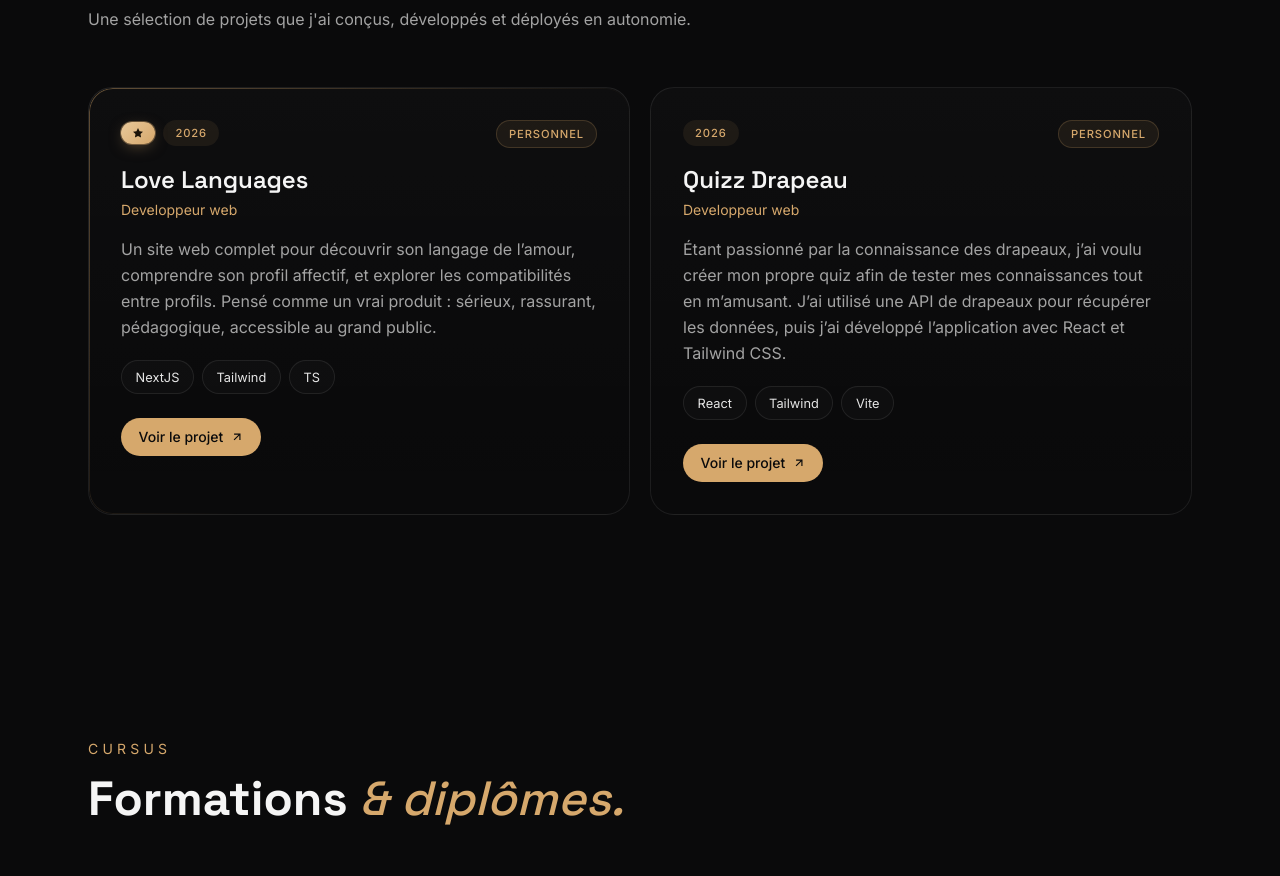
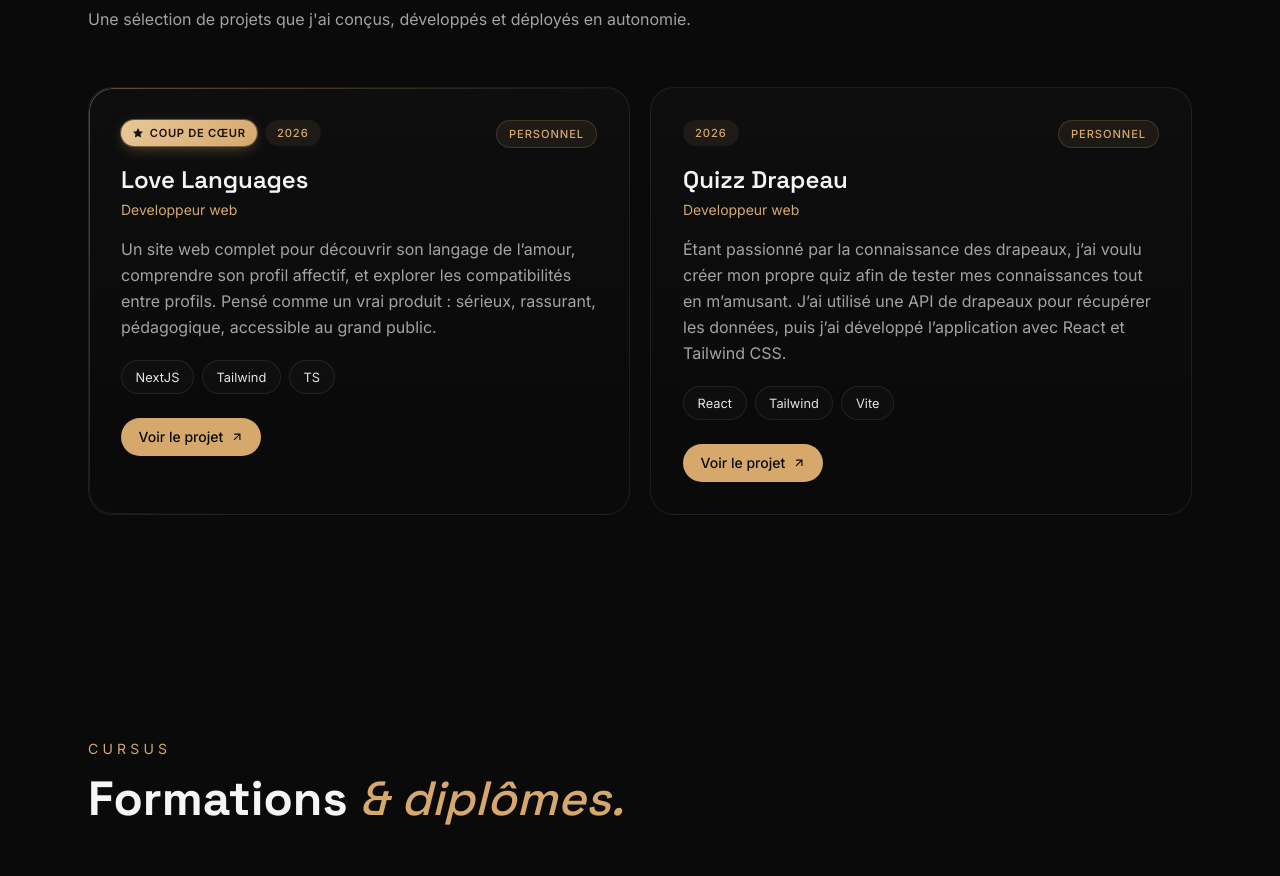
Before and after one commit to Zeyoman/portfolio2, a plain HTML site: page index.html in a window 1280 px wide. Shown: the part 4291-5167 px from the top of the page. Drawn offline with nearby package versions, Linux system fonts and the light colour scheme.

Commit message:
coup de coeur fix

```diff
--- a/index.html
+++ b/index.html
@@ -389,6 +389,7 @@
                         <div class="flex items-center gap-2 flex-wrap">
                             <span class="featured-badge">
                                 <svg viewBox="0 0 24 24" fill="currentColor" class="w-3 h-3"><path d="M12 2l3.09 6.26L22 9.27l-5 4.87 1.18 6.88L12 17.77l-6.18 3.25L7 14.14 2 9.27l6.91-1.01L12 2z"/></svg>
+                                Coup de cœur
                             </span>
                             <span class="project-year">2026</span>
                         </div>
```
